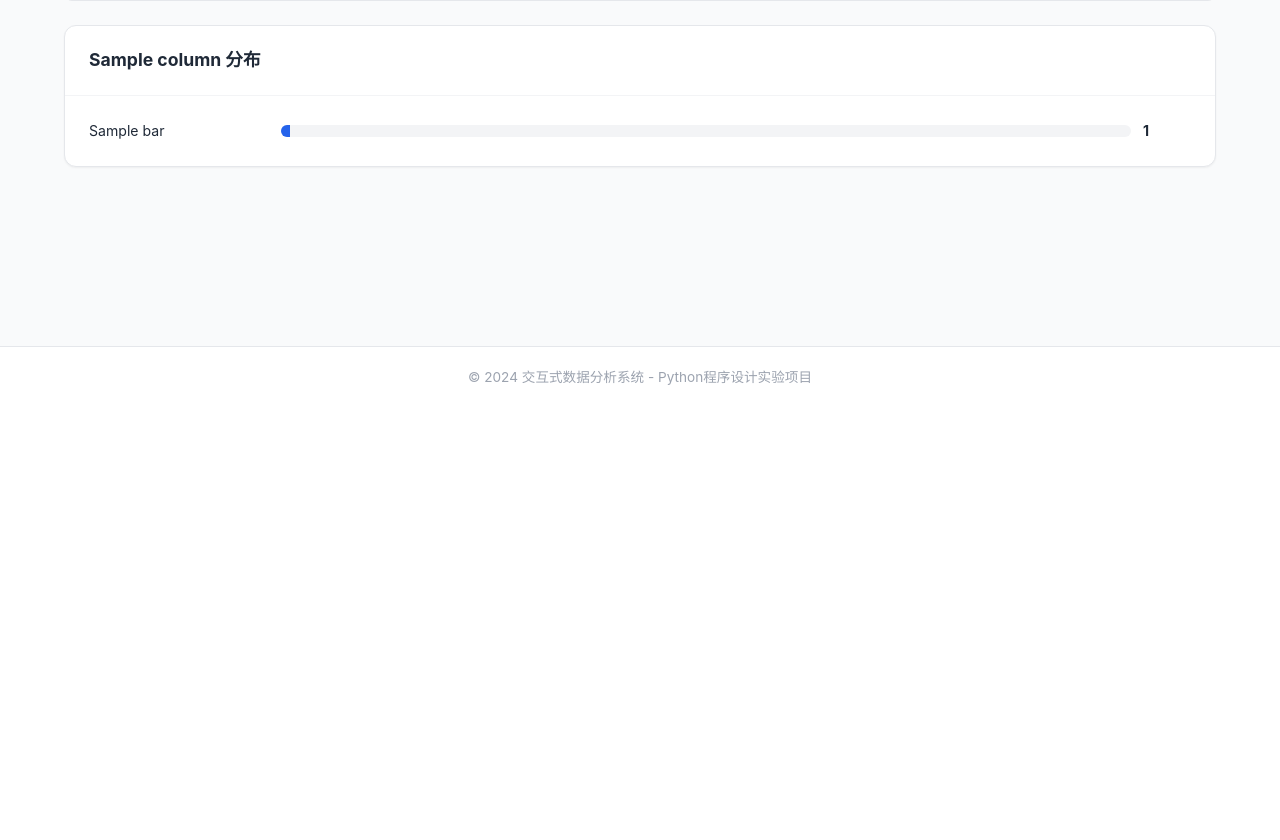
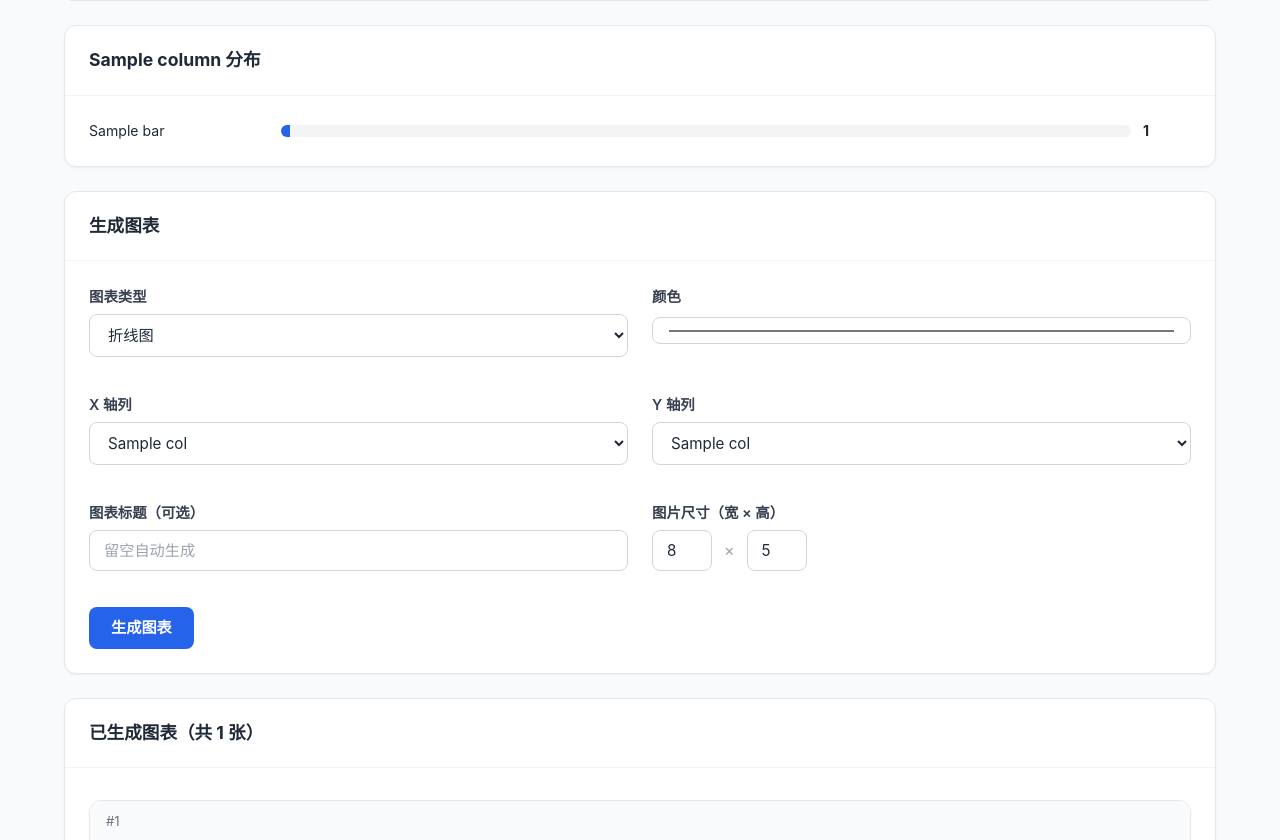
Before and after one commit to hello318869/data_analysis, a Python web app: template templates/viz.html in a window 1280 px wide. Shown: the part 391-1231 px from the top of the page. Before the commit the page ends 776 px from the top, so only its background shows below. Run offline with Jinja, Linux system fonts and the light colour scheme; the template is opened without the code that fills it: most values are stand-ins (such as "Sample title", 1, 10 or a date in 2020); a map, chart or similar area stays blank.

Commit message:
Update viz.html
新的可视化成果

```diff
--- a/templates/viz.html
+++ b/templates/viz.html
@@ -79,6 +79,48 @@
     color: var(--color-gray-500);
     font-size: 0.95rem;
 }
+.viz-form-grid {
+    display: grid;
+    grid-template-columns: 1fr 1fr;
+    gap: 16px 24px;
+}
+.viz-form-grid .form-group.full {
+    grid-column: 1 / -1;
+}
+.form-row-inline {
+    display: flex;
+    gap: 12px;
+    align-items: center;
+}
+.form-row-inline .form-group {
+    flex: 1;
+    margin-bottom: 0;
+}
+.chart-gallery {
+    display: flex;
+    flex-direction: column;
+    gap: 20px;
+    margin-top: 8px;
+}
+.chart-item {
+    background: var(--color-white);
+    border: 1px solid var(--color-gray-200);
+    border-radius: var(--radius-lg);
+    overflow: hidden;
+    box-shadow: var(--shadow-sm);
+}
+.chart-item img {
+    display: block;
+    width: 100%;
+    height: auto;
+}
+.chart-item .chart-index {
+    padding: 10px 16px;
+    font-size: 0.82rem;
+    color: var(--color-gray-500);
+    border-bottom: 1px solid var(--color-gray-100);
+    background: var(--color-gray-50);
+}
 {% endblock %}
 
 {% block content %}
@@ -121,7 +163,7 @@
 {% endif %}
 
 {% if distribution %}
-<div class="card">
+<div class="card mb-3">
     <div class="card-header">{{ distribution.column }} 分布</div>
     <div class="card-body">
         <div class="bar-list">
@@ -138,4 +180,87 @@
     </div>
 </div>
 {% endif %}
+
+<div class="card mb-3">
+    <div class="card-header">生成图表</div>
+    <div class="card-body">
+        <form action="/viz/generate" method="post">
+            <div class="viz-form-grid">
+                <div class="form-group">
+                    <label for="chart_type">图表类型</label>
+                    <select id="chart_type" name="chart_type" required>
+                        <option value="line" {% if last_chart and 'line_' in last_chart %}selected{% endif %}>折线图</option>
+                        <option value="bar" {% if last_chart and 'bar_' in last_chart %}selected{% endif %}>柱状图</option>
+                        <option value="scatter" {% if last_chart and 'scatter_' in last_chart %}selected{% endif %}>散点图</option>
+                    </select>
+                </div>
+                <div class="form-group">
+                    <label for="color">颜色</label>
+                    <input type="color" id="color" name="color" value="#2563eb">
+                </div>
+                <div class="form-group">
+                    <label for="x_col">X 轴列</label>
+                    <select id="x_col" name="x_col" required>
+                        {% for col in columns %}
+                        <option value="{{ col }}">{{ col }}</option>
+                        {% endfor %}
+                    </select>
+                </div>
+                <div class="form-group">
+                    <label for="y_col">Y 轴列</label>
+                    <select id="y_col" name="y_col" required>
+                        {% for col in columns %}
+                        <option value="{{ col }}">{{ col }}</option>
+                        {% endfor %}
+                    </select>
+                </div>
+                <div class="form-group">
+                    <label for="title">图表标题（可选）</label>
+                    <input type="text" id="title" name="title" placeholder="留空自动生成" value="">
+                </div>
+                <div class="form-group">
+                    <label>图片尺寸（宽 × 高）</label>
+                    <div class="form-row-inline">
+                        <input type="number" id="figsize_w" value="8" min="4" max="20" style="width:60px">
+                        <span style="color:var(--color-gray-400)">×</span>
+                        <input type="number" id="figsize_h" value="5" min="3" max="16" style="width:60px">
+                        <input type="hidden" id="figsize" name="figsize" value="8,5">
+                    </div>
+                </div>
+            </div>
+            <button type="submit" class="btn btn-primary mt-2">生成图表</button>
+        </form>
+    </div>
+</div>
+
+{% if charts %}
+<div class="card">
+    <div class="card-header">已生成图表（共 {{ charts|length }} 张）</div>
+    <div class="card-body">
+        <div class="chart-gallery">
+            {% for chart in charts %}
+            <div class="chart-item">
+                <div class="chart-index">#{{ loop.index }}</div>
+                <img src="{{ chart }}" alt="图表 {{ loop.index }}">
+            </div>
+            {% endfor %}
+        </div>
+    </div>
+</div>
+{% endif %}
 {% endblock %}
+
+{% block extra_scripts %}
+<script>
+document.addEventListener('DOMContentLoaded', function() {
+    var w = document.getElementById('figsize_w');
+    var h = document.getElementById('figsize_h');
+    var f = document.getElementById('figsize');
+    function update() {
+        f.value = (parseInt(w.value) || 8) + ',' + (parseInt(h.value) || 5);
+    }
+    w.addEventListener('input', update);
+    h.addEventListener('input', update);
+});
+</script>
+{% endblock %}
```
